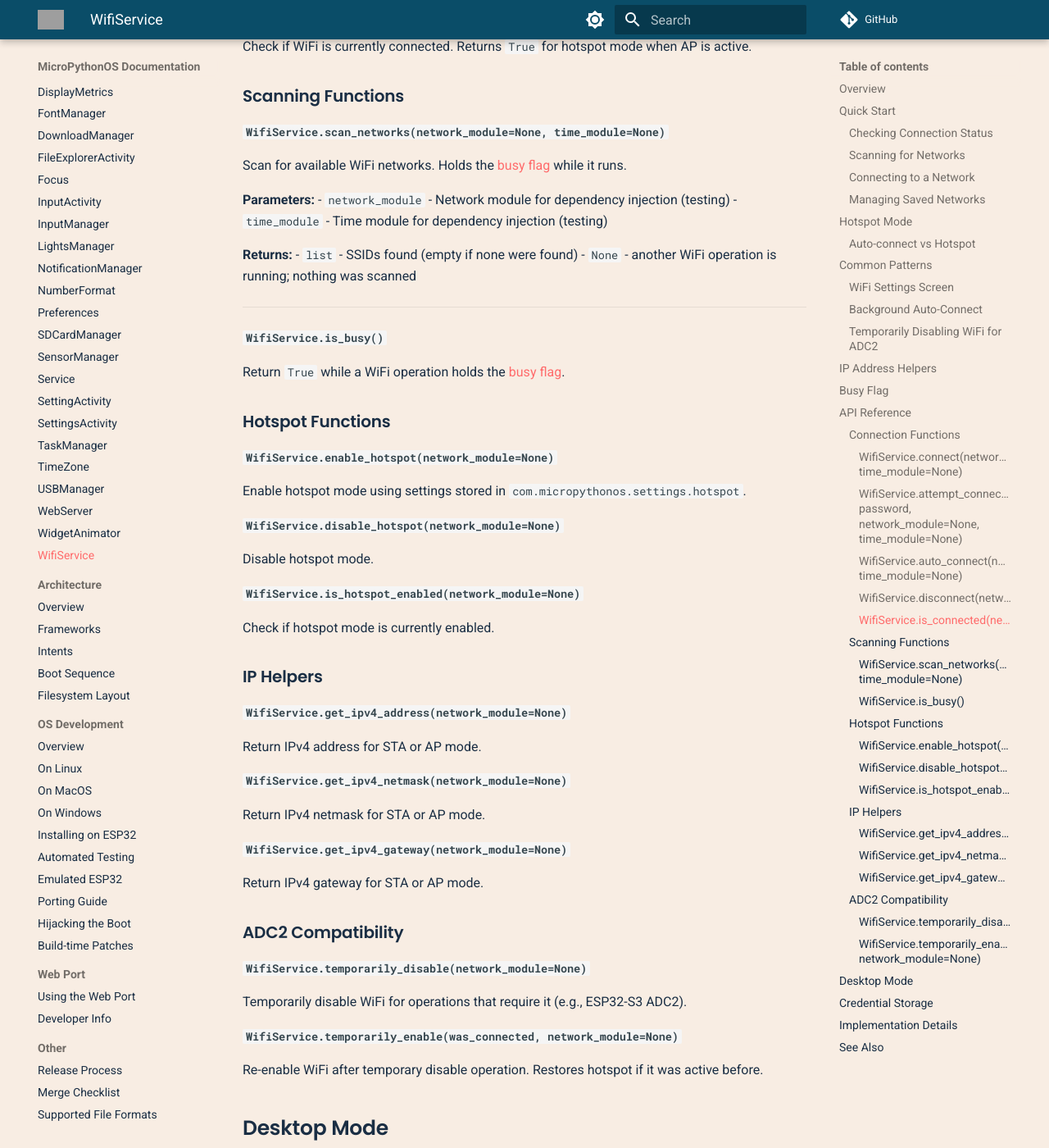
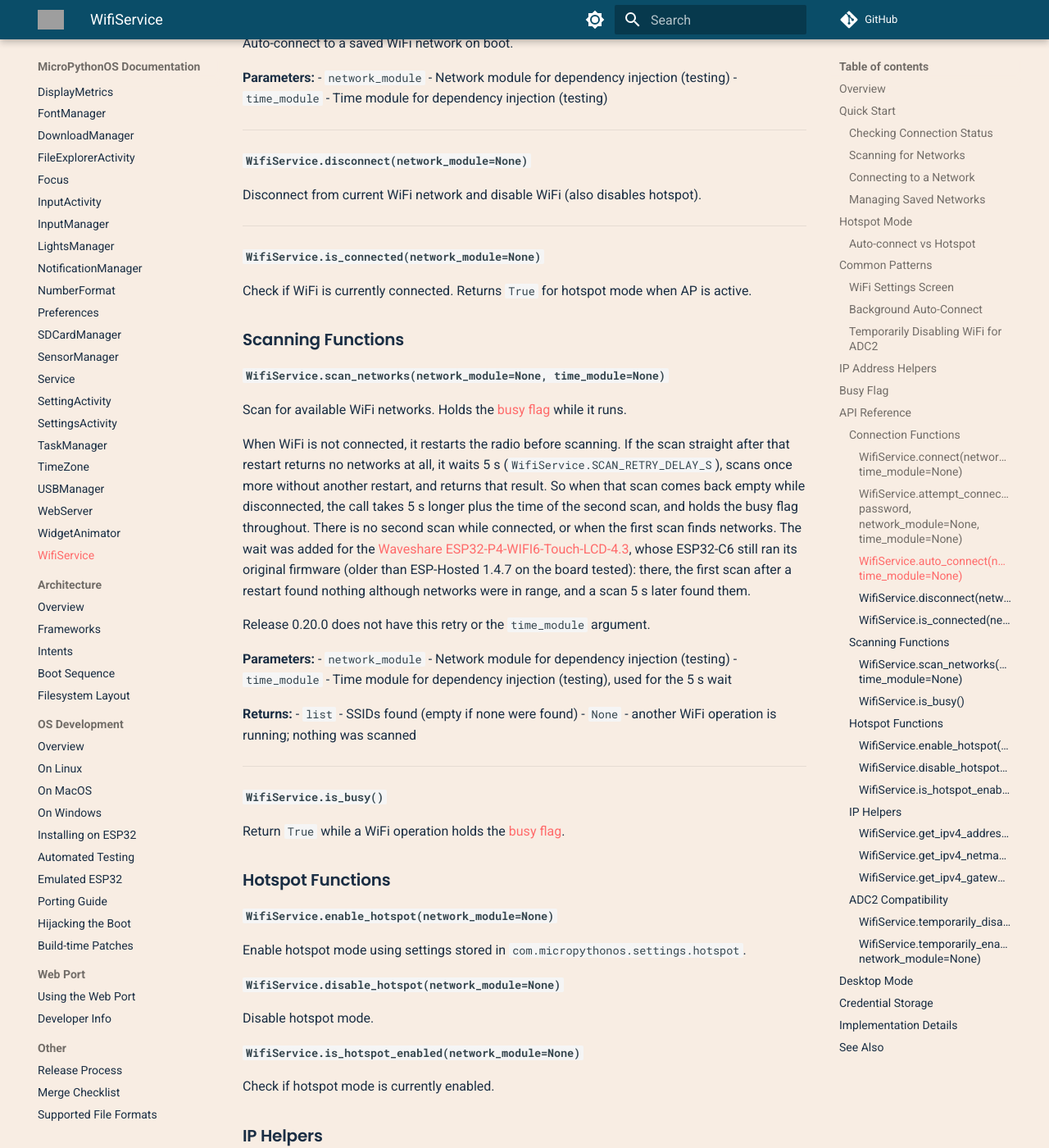
Before and after one commit to MicroPythonOS/docs, an MkDocs documentation site: the page built from docs/frameworks/wifi-service.md, in a window 1280 px wide and 1400 px high, scrolled down 6297 px. Shown: the whole window at 82% size. Built offline with MkDocs 1.6.1 and Material for MkDocs 9.7.7, drawn with Linux system fonts in a browser that asks for light colours; comment, search, counter and statistics services are not loaded; some of the changed text lies outside the part shown; grey boxes are pictures that could not be loaded.

Commit message:
wifi-service: document scan_networks()'s empty-scan retry
MicroPythonOS/MicroPythonOS#341 (merged 2026-10-21) gave
scan_networks() an optional time_module argument. When WiFi is not
connected, _scan_networks_raw() restarts the radio before it scans; if
that first scan returns no networks at all, it now waits
SCAN_RETRY_DELAY_S (5 s) and scans once more, without another restart.
scan_networks() and connect() both go through it.

main already lists time_module in scan_networks()'s signature and
parameters (61bf2ef, merged with MicroPythonOS/docs#12). This adds what
it is used for: a paragraph on the retry, including that
scan_networks() holds the busy flag for the extra time, and "used for
the 5 s wait" on the time_module parameter. The paragraph names the
board the wait was added for, the Waveshare
ESP32-P4-WIFI6-Touch-LCD-4.3, whose ESP32-C6 still ran its original
firmware, and links to the C6 section of that board's page. A sentence
after it says that release 0.20.0 has neither the retry nor the
time_module argument.

connect() gets two sentences: its scan restarts the radio and retries
the same way, but connect() does not take the busy flag itself;
auto_connect() holds it around the call. Its arguments did not change.

The settings-screen example calls scan_networks() and
attempt_connecting() from click handlers. A note under it says the
screen doesn't respond until they return. While WiFi is not connected,
scan_networks() takes at least 5 s longer if the first scan after the
radio restart finds nothing. attempt_connecting() waits up to
CONNECT_TIMEOUT_S (13 s by default, 30 s on the Waveshare P4). The note
points to a background thread with update_ui_threadsafe_if_foreground(),
as the built-in WiFi app does.

The Desktop Mode table now says the mock scan takes 1 s and ignores
time_module.

Co-Authored-By: Claude Opus 5.5 <noreply@anthropic.com>

````diff
--- a/docs/frameworks/wifi-service.md
+++ b/docs/frameworks/wifi-service.md
@@ -170,6 +170,8 @@ class WifiSettingsActivity(Activity):
                 self.update_status()
 ```
 
+`on_scan()` calls `scan_networks()` from a click handler, so the screen doesn't respond until the scan returns. While WiFi is not connected, `scan_networks()` takes at least 5 s longer if the first scan after the radio restart finds nothing (see [Scanning Functions](#scanning-functions)). The same applies to `attempt_connecting()` in `on_network_selected()`, which waits up to `WifiService.CONNECT_TIMEOUT_S` seconds for the connection (13 s by default, 30 s on the Waveshare ESP32-P4-WIFI6-Touch-LCD-4.3). To keep the screen responsive, scan and connect in a background thread and update the screen with [`update_ui_threadsafe_if_foreground()`](../apps/app-lifecycle.md#thread-safe-ui-updates), as the built-in WiFi app does.
+
 ### Background Auto-Connect
 
 ```python
@@ -237,7 +239,7 @@ ConnectivityManager's periodic reconnect is skipped while the flag is held, so i
 
 #### `WifiService.connect(network_module=None, time_module=None)`
 
-Scan for available networks and connect to the first saved network found.
+Scan for available networks and connect to the first saved network found. Before it scans, it restarts the radio if WiFi is not connected, and scans once more after 5 s if that scan comes back empty, as [`scan_networks()`](#scanning-functions) does. Unlike `scan_networks()`, it does not take the [busy flag](#busy-flag) itself. `auto_connect()` holds it while it calls `connect()`.
 
 **Parameters:**
 - `network_module` - Network module for dependency injection (testing)
@@ -290,9 +292,13 @@ Check if WiFi is currently connected. Returns `True` for hotspot mode when AP is
 
 Scan for available WiFi networks. Holds the [busy flag](#busy-flag) while it runs.
 
+When WiFi is not connected, it restarts the radio before scanning. If the scan straight after that restart returns no networks at all, it waits 5 s (`WifiService.SCAN_RETRY_DELAY_S`), scans once more without another restart, and returns that result. So when that scan comes back empty while disconnected, the call takes 5 s longer plus the time of the second scan, and holds the busy flag throughout. There is no second scan while connected, or when the first scan finds networks. The wait was added for the [Waveshare ESP32-P4-WIFI6-Touch-LCD-4.3](../getting-started/waveshare-esp32-p4-wifi6-touch-lcd-4-3.md#the-c6-firmware), whose ESP32-C6 still ran its original firmware (older than ESP-Hosted 1.4.7 on the board tested): there, the first scan after a restart found nothing although networks were in range, and a scan 5 s later found them.
+
+Release 0.20.0 does not have this retry or the `time_module` argument.
+
 **Parameters:**
 - `network_module` - Network module for dependency injection (testing)
-- `time_module` - Time module for dependency injection (testing)
+- `time_module` - Time module for dependency injection (testing), used for the 5 s wait
 
 **Returns:**
 - `list` - SSIDs found (empty if none were found)
@@ -349,7 +355,7 @@ On desktop (Linux/macOS), WifiService provides simulated behavior for testing:
 | Method | Desktop Behavior |
 |--------|------------------|
 | `is_connected()` | Returns `True` unless WiFi is busy |
-| `scan_networks()` | Returns mock SSIDs (ignores the busy flag) |
+| `scan_networks()` | Returns mock SSIDs after 1 s (ignores the busy flag and `time_module`) |
 | `attempt_connecting()` | Simulates 2-second connection delay, succeeds unless WiFi is busy |
 | `get_current_ssid()` | Returns simulated connected SSID |
 | `disconnect()` | Prints message, no-op |
````
